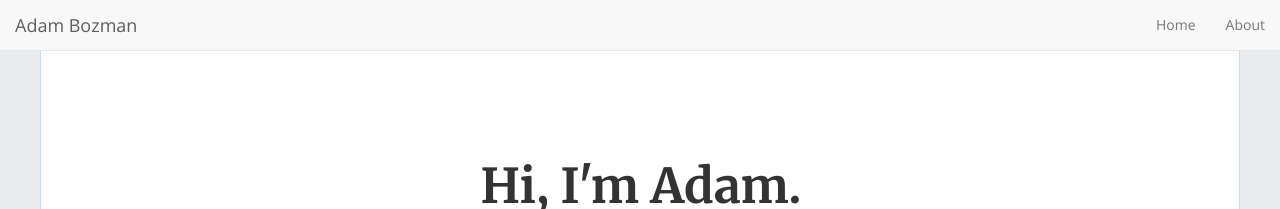
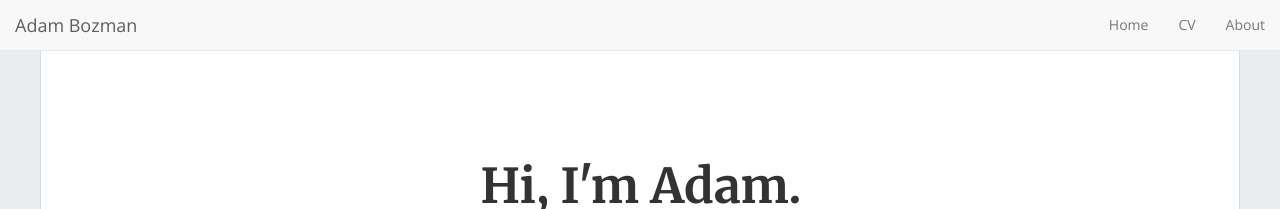
Before and after one commit to adam-bozman/adam-bozman.github.io, a Jekyll site: the page built from index.html, in a window 1280 px wide. Shown: the top 209 px of the page. Built offline with Jekyll 4.4.1, drawn with Linux system fonts in a browser that asks for light colours; nearby versions of some CDN libraries; the list of posts is cut into pages by our own code.

Commit message:
Update Header

```diff
--- a/_config.yml
+++ b/_config.yml
@@ -98,4 +98,5 @@ enable_contact: false
 enable_nav: true
 nav_item:
   - { url: '/', text: 'Home' }
+  - { url: '/cv', text: 'CV' }
   - { url: '/about', text: 'About' }
```
